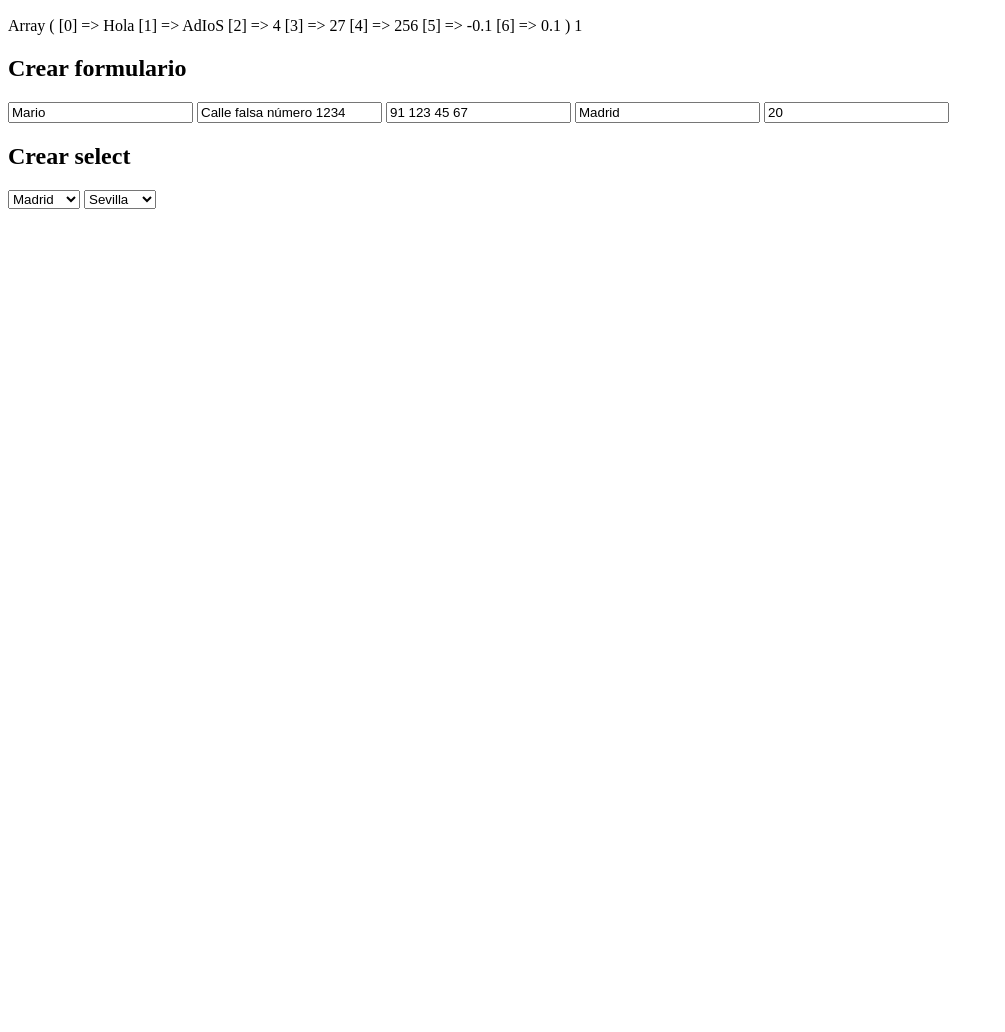
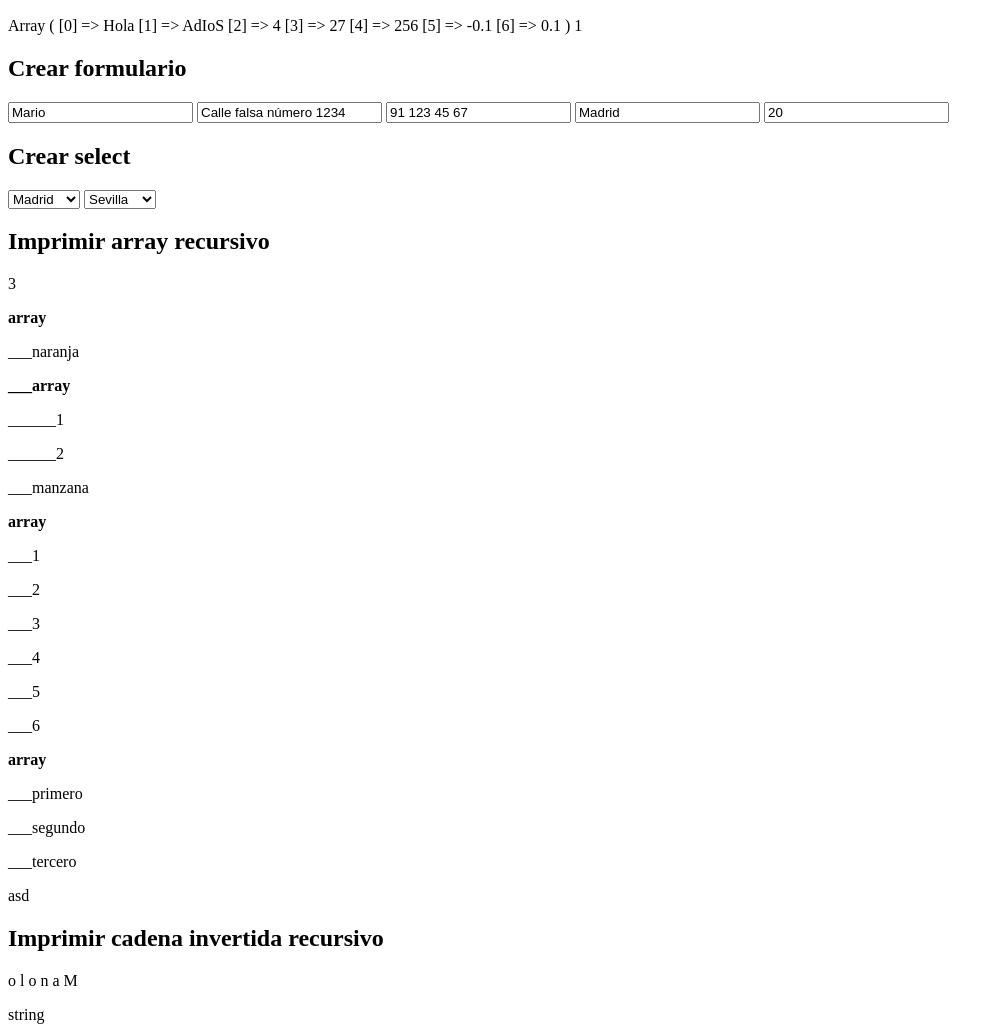
Before and after one commit to icutum/DWES-22-23, a PHP site: page /funciones.php in a window 1280 px wide. Shown: the part 1512-2544 px from the top of the page, without its empty margins (0-1005 px from the left). Before the commit the page ends 1721 px from the top, so only its background shows below. Run offline with PHP 8.4, Linux system fonts and the light colour scheme.

Commit message:
Terminados ejercicios 14 y 15

```diff
--- a/Tema 3/funciones.php
+++ b/Tema 3/funciones.php
@@ -155,6 +155,41 @@
             <?php endforeach; ?>
         </select>
     <?php }
+
+    // Ejercicio 14
+    $cosas = [
+        3,
+        "frutas"  => ["a" => "naranja", "b" => [1, 2], "c" => "manzana"],
+        "números" => [1, 2, 3, 4, 5, 6],
+        "hoyos"   => ["primero", 5 => "segundo", "tercero"],
+        "asd"
+    ];
+
+    function imprimirArrayRecursivo(array $array, int $tabulaciones = 0): void {
+        $tab = "";
+        for ($i = 0; $i < $tabulaciones; $i++) {
+            $tab .= "_";
+        }
+
+        foreach ($array as $clave => $valor) {
+            if (is_array($valor)) {
+                ?> <p><b><?= $tab . "array" ?></b></p> <?php
+
+                imprimirArrayRecursivo($valor, ($tabulaciones + 3));
+            } else {
+                ?> <p><?= $tab . $valor ?></p> <?php
+            }
+        }
+    }
+
+    // Ejercicio 15
+    function invertirCadenaRecursivo(string $str, int $i = -1): string {
+        if (empty($str[$i])) {
+            return "";
+        }
+        ?> <span><?= $str[$i] ?></span> <?php
+        return invertirCadenaRecursivo($str, $i - 1);
+    }
 ?>
 
 <!DOCTYPE html>
@@ -204,5 +239,12 @@
     <h2>Crear select</h2>
     <?= generarSelect($opciones) ?>
     <?= generarSelect($opciones, 17) ?>
+
+    <h2>Imprimir array recursivo</h2>
+    <?= imprimirArrayRecursivo($cosas) ?>
+
+    <h2>Imprimir cadena invertida recursivo</h2>
+    <p><?= invertirCadenaRecursivo("Manolo") ?></p>
+    <?= gettype("manolo"[10]) ?>
 </body>
 </html>
```
